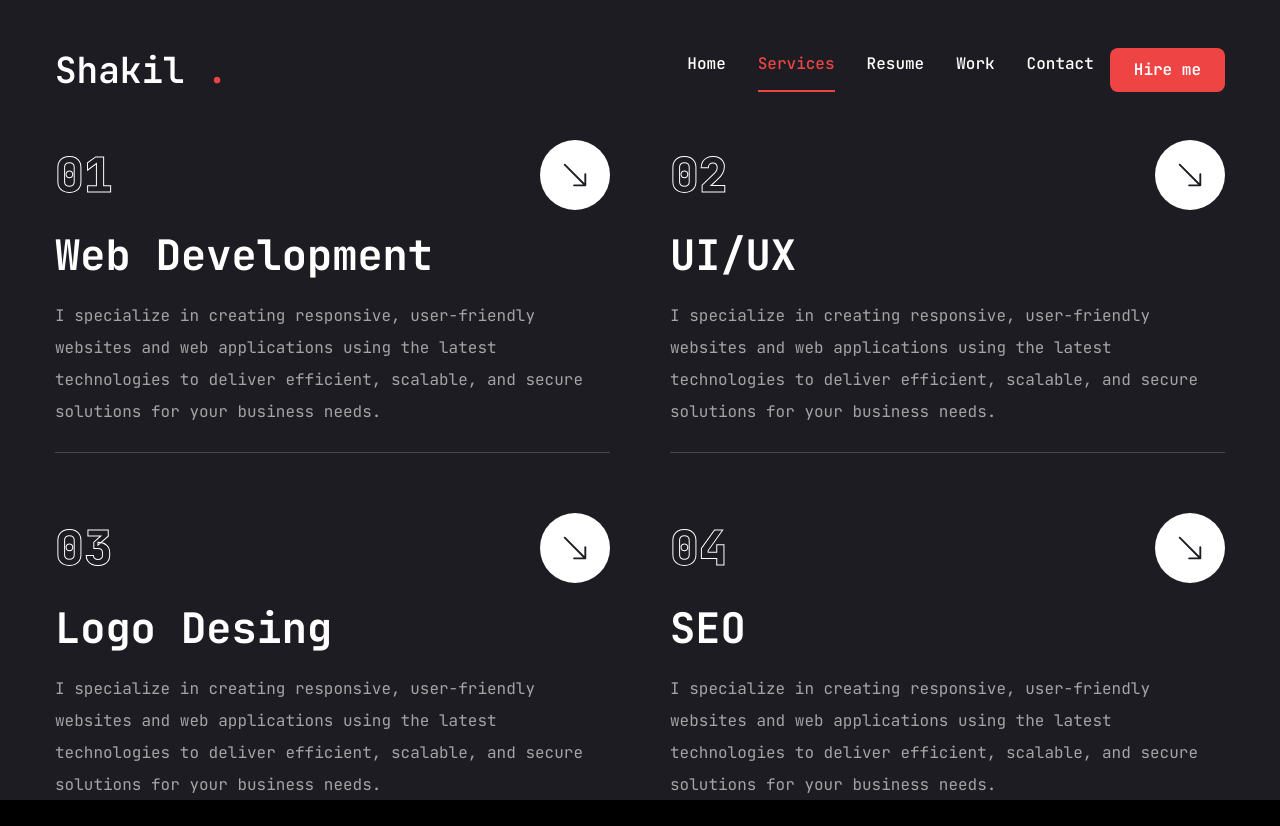
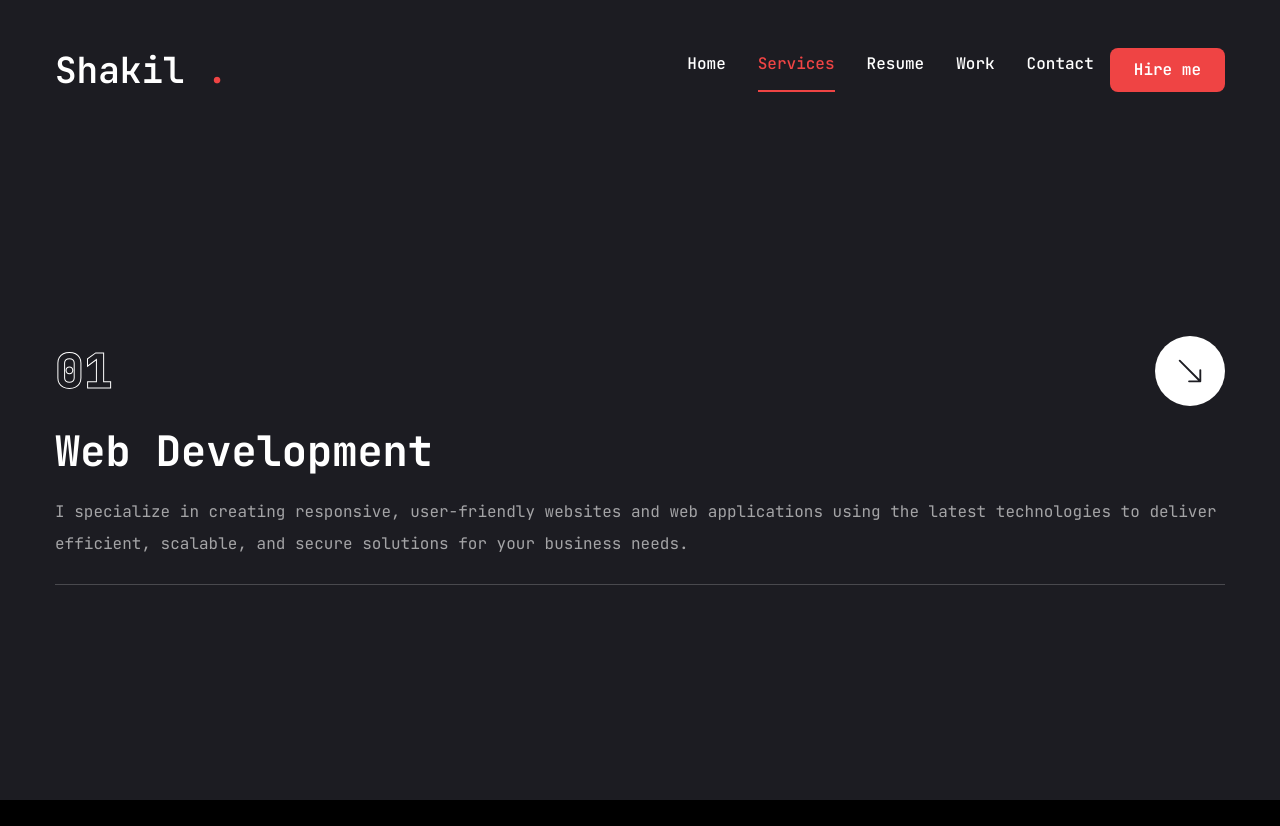
Before and after one commit to dev-mhshakil/shakil-portfolio, a Next.js app: page /services in a window 1280 px wide. After the commit the page ends 800 px from the top, so only its background shows below. Built offline with nearby package versions, Linux system fonts and the light colour scheme.

Commit message:
updated resume page

```diff
--- a/app/layout.jsx
+++ b/app/layout.jsx
@@ -11,8 +11,8 @@ const jetbrainsMono = JetBrains_Mono({
 });
 
 export const metadata = {
-  title: "Create Next App",
-  description: "Generated by create next app",
+  title: "Shakil's Portfolio",
+  description: "Updated by Mehedi Hasan Shakil",
 };
 
 export default function RootLayout({ children }) {
--- a/app/resume/page.jsx
+++ b/app/resume/page.jsx
@@ -159,11 +159,17 @@ const Resume = () => {
             <TabsContent value="experience" className="w-full">
               <div className="flex flex-col gap-[30px] text-center xl:text-left">
                 <h3 className="text-4xl font-bold">{experience.title}</h3>
-                <p className="max-w-[600px] text-white/60 mx-auto xl:mx-0">
+                <p className="max-w-[600px] xl:max-w-[720px] text-white/60 mx-auto xl:mx-0">
                   {experience.description}
                 </p>
                 <ScrollArea className="h-[400px]">
-                  <ul className="grid grid-cols-1 md:grid-cols-2 gap-[30px]">
+                  <ul
+                    className={`${
+                      experience.items.length === 1
+                        ? "grid grid-cols-1 gap-[30px]"
+                        : "grid grid-cols-1 md:grid-cols-2 gap-[30px]"
+                    }`}
+                  >
                     {experience.items.map((item, index) => {
                       return (
                         <li
@@ -195,7 +201,13 @@ const Resume = () => {
                     {education.description}
                   </p>
                   <ScrollArea className="h-[400px]">
-                    <ul className="grid grid-cols-1 md:grid-cols-2 gap-[30px]">
+                    <ul
+                      className={`${
+                        education.items.length === 1
+                          ? "grid grid-cols-1 gap-[30px]"
+                          : "grid grid-cols-1 md:grid-cols-2 gap-[30px]"
+                      }`}
+                    >
                       {education.items.map((item, index) => {
                         return (
                           <li
@@ -218,7 +230,13 @@ const Resume = () => {
                       })}
                     </ul>
                     <h3 className="mt-8">Courses</h3>
-                    <ul className="grid grid-cols-1 md:grid-cols-2 gap-[30px] mt-8">
+                    <ul
+                      className={`${
+                        education.courses.length === 1
+                          ? "grid grid-cols-1 gap-[30px]"
+                          : "grid grid-cols-1 md:grid-cols-2 gap-[30px]"
+                      }`}
+                    >
                       {education.courses.map((item, index) => {
                         return (
                           <li
@@ -282,15 +300,15 @@ const Resume = () => {
             >
               <div className="flex flex-col gap-[30px]">
                 <h3 className="text-4xl font-bold">{about.title}</h3>
-                <p className="max-w-[600px] text-white/60 mx-auto xl:mx-0">
+                <p className="max-w-[600px] xl:max-w-[720px] text-white/60 mx-auto xl:mx-0">
                   {about.description}
                 </p>
-                <ul className="grid grid-cols-1 xl:grid-cols-2 gap-y-6 max-w-[620px] mx-auto xl:mx-0">
+                <ul className="grid grid-cols-1 xl:grid-cols-2 gap-y-6 max-w-[620px] xl:max-w-[740px] mx-auto xl:mx-0">
                   {about.info.map((item, index) => {
                     return (
                       <li
                         key={index}
-                        className="flex items-center justify-center gap-4"
+                        className="flex items-center justify-center xl:items-start xl:justify-start gap-4"
                       >
                         <span className="text-white/60">{item.fieldName}</span>
                         <span className="text-xl">{item.fieldValue}</span>
--- a/app/services/page.jsx
+++ b/app/services/page.jsx
@@ -11,27 +11,27 @@ const services = [
       "I specialize in creating responsive, user-friendly websites and web applications using the latest technologies to deliver efficient, scalable, and secure solutions for your business needs.",
     href: "",
   },
-  {
-    num: "02",
-    title: "UI/UX",
-    description:
-      "I specialize in creating responsive, user-friendly websites and web applications using the latest technologies to deliver efficient, scalable, and secure solutions for your business needs.",
-    href: "",
-  },
-  {
-    num: "03",
-    title: "Logo Desing",
-    description:
-      "I specialize in creating responsive, user-friendly websites and web applications using the latest technologies to deliver efficient, scalable, and secure solutions for your business needs.",
-    href: "",
-  },
-  {
-    num: "04",
-    title: "SEO",
-    description:
-      "I specialize in creating responsive, user-friendly websites and web applications using the latest technologies to deliver efficient, scalable, and secure solutions for your business needs.",
-    href: "",
-  },
+  // {
+  //   num: "02",
+  //   title: "UI/UX",
+  //   description:
+  //     "I specialize in creating responsive, user-friendly websites and web applications using the latest technologies to deliver efficient, scalable, and secure solutions for your business needs.",
+  //   href: "",
+  // },
+  // {
+  //   num: "03",
+  //   title: "Logo Desing",
+  //   description:
+  //     "I specialize in creating responsive, user-friendly websites and web applications using the latest technologies to deliver efficient, scalable, and secure solutions for your business needs.",
+  //   href: "",
+  // },
+  // {
+  //   num: "04",
+  //   title: "SEO",
+  //   description:
+  //     "I specialize in creating responsive, user-friendly websites and web applications using the latest technologies to deliver efficient, scalable, and secure solutions for your business needs.",
+  //   href: "",
+  // },
 ];
 
 import { motion } from "framer-motion";
@@ -46,7 +46,11 @@ const Services = () => {
             opacity: 1,
             transition: { delay: 2.4, duration: 0.4, ease: "easeIn" },
           }}
-          className="grid grid-cols-1 md:grid-cols-2 gap-[60px]"
+          className={`${
+            services.length === 1
+              ? "grid grid-cols-1 gap-[60px]"
+              : "grid grid-cols-1 md:grid-cols-2 gap-[60px]"
+          }`}
         >
           {services.map((service, index) => {
             return (
```
